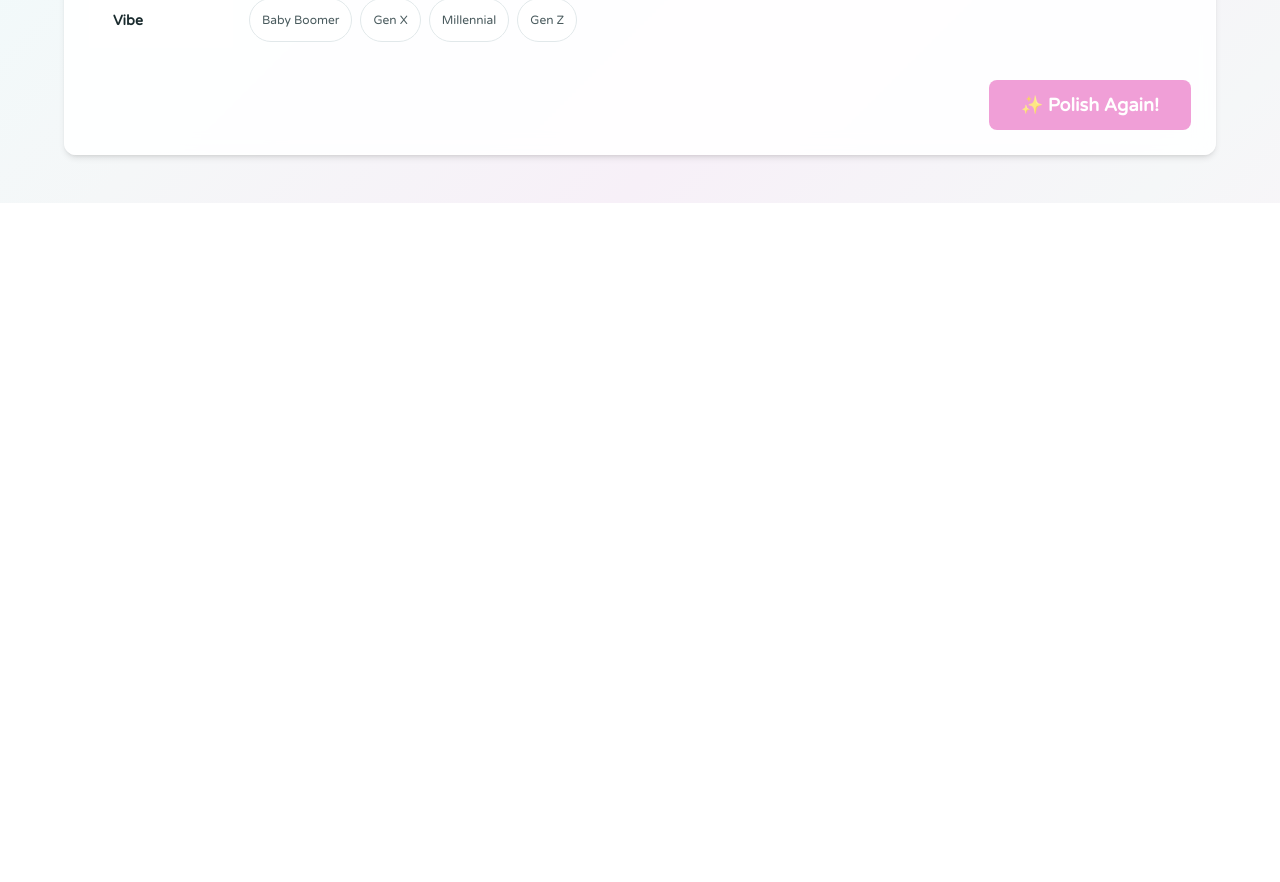
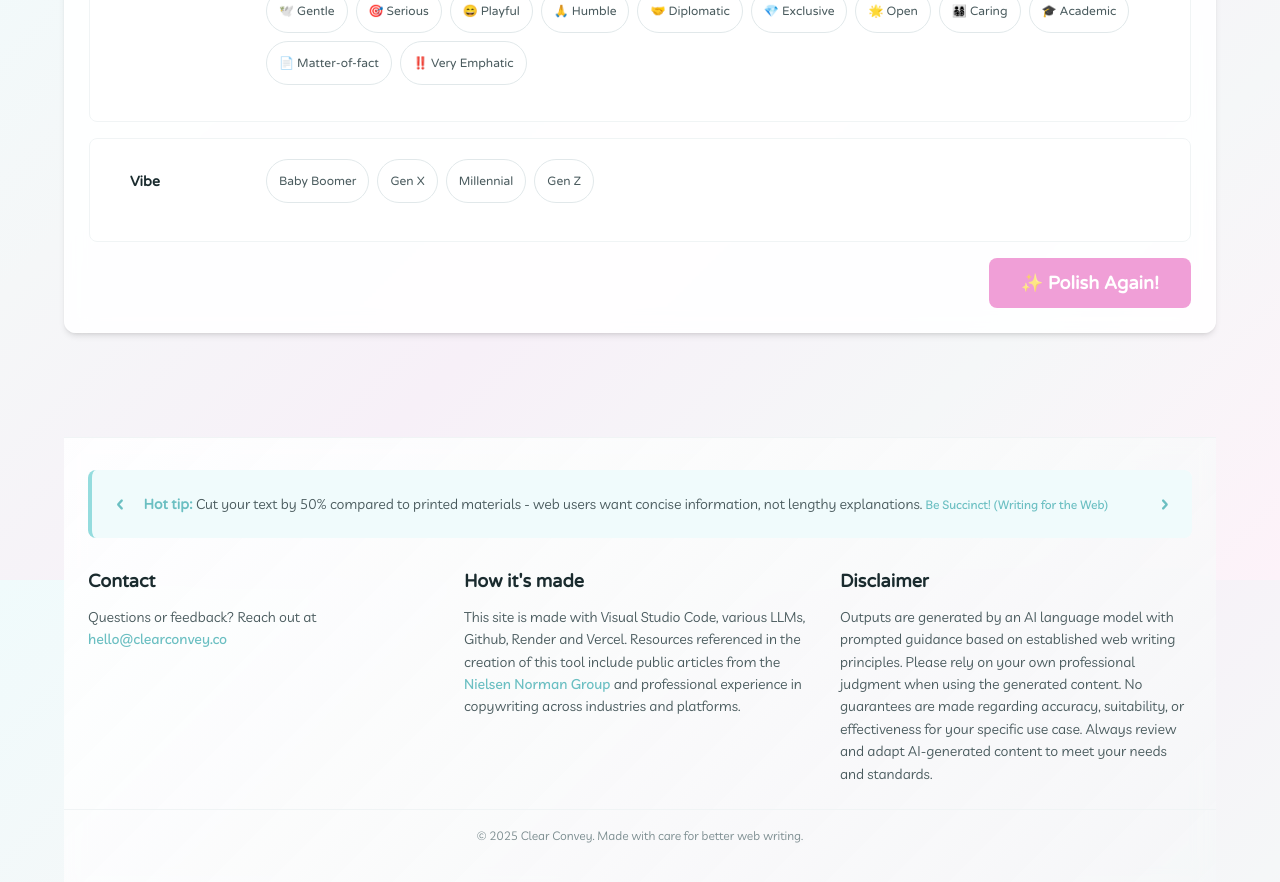
Before and after one commit to cd-space-dot-dot/web-copy-polisher-frontend, a React (Vite) app: page / in a window 1280 px wide. Shown: the part 1820-2702 px from the top of the page. Before the commit the page ends 2023 px from the top, so only its background shows below. Built offline with nearby package versions, Linux system fonts and the light colour scheme; a web font is replaced by a local one.

Commit message:
rearrange slider, add border to chips, add footer

```diff
--- a/src/App.jsx
+++ b/src/App.jsx
@@ -10,6 +10,7 @@ import RevisionHistory from "./components/RevisionHistory";
 import MeshGradientLoader from "./components/MeshGradientLoader";
 import ChipSelector from "./components/ChipSelector";
 import SmartContentDetector from "./components/SmartContentDetector";
+import Footer from "./components/Footer";
 
 export default function App() {
   const [input, setInput] = useState("");
@@ -404,6 +405,9 @@ const calculateChipWeights = (chipState) => {
             >
               ⬆️
             </button>
+
+            {/* Add Footer here */}
+            <Footer />
     </div>
   );
 }
--- a/src/components/ChipSelector.jsx
+++ b/src/components/ChipSelector.jsx
@@ -202,6 +202,7 @@ export default function ChipSelector({ selectedChips, onChipsChange }) {
           : 0;
 
         return (
+          <div className="similarity-slider-container">
             <div key={category.id} className="chip-category">
               <div className="chip-category-label-wrapper">
                 <label className="chip-category-label">{category.label}</label>
@@ -282,6 +283,7 @@ export default function ChipSelector({ selectedChips, onChipsChange }) {
                 </div>
               </div>
             </div>
+          </div>
         );
       })}
     </div>
--- /dev/null
+++ b/src/components/Footer.jsx
@@ -0,0 +1,112 @@
+// src/components/Footer.jsx (The Credits Roll - our closing scene with all the important info)
+
+import React, { useState } from "react";
+import proTipsData from "../data/proTips.json";
+
+export default function Footer() {
+  const [currentTipIndex, setCurrentTipIndex] = useState(0);
+  const proTips = proTipsData.pro_tips;
+  const currentTip = proTips[currentTipIndex];
+
+  const nextTip = () => {
+    setCurrentTipIndex((prev) => (prev + 1) % proTips.length);
+  };
+
+  const prevTip = () => {
+    setCurrentTipIndex((prev) =>
+      prev === 0 ? proTips.length - 1 : prev - 1
+    );
+  };
+
+  // Email protection - simple obfuscation
+  const getProtectedEmail = () => {
+    const user = "hello";
+    const domain = "clearconvey.co";
+    return `${user}@${domain}`;
+  };
+
+  return (
+    <footer className="app-footer">
+      {/* Pro Tips Section */}
+      <div className="footer-tips">
+        <div className="tip-container">
+          <button
+            className="tip-nav-btn tip-nav-prev"
+            onClick={prevTip}
+            aria-label="Previous tip"
+          >
+            ‹
+          </button>
+
+          <div className="tip-content">
+            <strong>Hot tip:</strong> {currentTip.snippet}{" "}
+            <a
+              href={currentTip.url}
+              target="_blank"
+              rel="noopener noreferrer"
+              className="tip-source"
+            >
+              {currentTip.article_title}
+            </a>
+          </div>
+
+          <button
+            className="tip-nav-btn tip-nav-next"
+            onClick={nextTip}
+            aria-label="Next tip"
+          >
+            ›
+          </button>
+        </div>
+      </div>
+
+      {/* Main Footer Content */}
+      <div className="footer-content">
+        <div className="footer-section">
+          <h3>Contact</h3>
+          <p>
+            Questions or feedback? Reach out at{" "}
+            <a
+              href={`mailto:${getProtectedEmail()}`}
+              className="footer-link"
+            >
+              {getProtectedEmail()}
+            </a>
+          </p>
+        </div>
+
+        <div className="footer-section">
+          <h3>How it's made</h3>
+          <p>
+            This site is made with Visual Studio Code, various LLMs, Github, Render and Vercel.
+            Resources referenced in the creation of this tool include public articles from the{" "}
+            <a
+              href="https://www.nngroup.com"
+              target="_blank"
+              rel="noopener noreferrer"
+              className="footer-link"
+            >
+              Nielsen Norman Group
+            </a>{" "}
+            and professional experience in copywriting across industries and platforms.
+          </p>
+        </div>
+
+        <div className="footer-section">
+          <h3>Disclaimer</h3>
+          <p>
+            Outputs are generated by an AI language model with prompted guidance based on
+            established web writing principles. Please rely on your own professional judgment
+            when using the generated content. No guarantees are made regarding accuracy,
+            suitability, or effectiveness for your specific use case. Always review and
+            adapt AI-generated content to meet your needs and standards.
+          </p>
+        </div>
+      </div>
+
+      <div className="footer-bottom">
+        <p>&copy; 2025 Clear Convey. Made with care for better web writing.</p>
+      </div>
+    </footer>
+  );
+}
--- a/src/components/SimilaritySlider.jsx
+++ b/src/components/SimilaritySlider.jsx
@@ -5,8 +5,11 @@ import React from "react";
 export default function SimilaritySlider({ value, onChange }) {
   return (
     <div className="similarity-slider-container">
+      <div className="slider-description">
+        <small>How different should it be?</small>
+      </div>
       <div className="slider-wrapper">
-        <span className="slider-label-left">Keep Original</span>
+        <span className="slider-label-left">More similar</span>
         <input
           type="range"
           className="similarity-slider"
@@ -16,14 +19,11 @@ export default function SimilaritySlider({ value, onChange }) {
           onChange={e => onChange(Number(e.target.value))}
           aria-label="Similarity"
         />
-        <span className="slider-label-right">Polish More</span>
+        <span className="slider-label-right">More different</span>
       </div>
       <div className="slider-value">
         {value}%
       </div>
-      <div className="slider-description">
-        <small>How much do you want to keep the original tone/style?</small>
-      </div>
     </div>
   );
 }
--- a/src/index.css
+++ b/src/index.css
@@ -540,6 +540,14 @@ button:focus {
 }
 
 /* ======= CHIPS SELECTOR COMPONENT ======= */
+.chip-selector-container {
+  width: 100%;
+  padding: var(--space-4);
+  background-color: rgba(255, 255, 255, 0.5);
+  border-radius: var(--radius);
+  border: 1px solid var(--border-light);
+}
+
 .chip-selector {
   margin-top: var(--space-4);
   display: flex;
@@ -1417,3 +1425,154 @@ textarea {
     }
   }
 }
+
+/* Footer Styles */
+.app-footer {
+  margin-top: var(--space-16);
+  background: linear-gradient(135deg,
+    rgba(255, 255, 255, 0.9) 0%,
+    rgba(245, 247, 248, 0.8) 100%);
+  backdrop-filter: blur(10px);
+  border-top: 1px solid var(--border-light);
+  padding: var(--space-8) 0;
+}
+
+/* Pro Tips Section in Footer */
+.footer-tips {
+  max-width: 1200px;
+  margin: 0 auto;
+  padding: 0 var(--space-6);
+  margin-bottom: var(--space-8);
+}
+
+.tip-container {
+  display: flex;
+  align-items: center;
+  gap: var(--space-3);
+  padding: var(--space-4);
+  background-color: var(--primary-bg);
+  border-radius: var(--radius);
+  border-left: 4px solid var(--primary);
+}
+
+.tip-nav-btn {
+  background: none;
+  border: none;
+  color: var(--primary-dark);
+  cursor: pointer;
+  font-size: var(--text-xl);
+  padding: var(--space-2);
+  border-radius: var(--radius-sm);
+  transition: var(--transition);
+  min-height: auto;
+  min-width: auto;
+  font-weight: bold;
+  line-height: 1;
+}
+
+.tip-nav-btn:hover {
+  background-color: var(--primary-light);
+  color: var(--primary-dark);
+  transform: scale(1.1);
+}
+
+.tip-content {
+  flex: 1;
+  font-size: var(--text-sm);
+  line-height: 1.5;
+  color: var(--text-secondary);
+  font-family: var(--font-body);
+}
+
+.tip-content strong {
+  color: var(--primary-dark);
+  font-family: var(--font-ui);
+}
+
+.tip-source {
+  color: var(--primary-dark);
+  text-decoration: none;
+  font-weight: 500;
+  font-size: var(--text-xs);
+  transition: var(--transition);
+}
+
+.tip-source:hover {
+  color: var(--primary);
+  text-decoration: underline;
+}
+
+/* Main Footer Content */
+.footer-content {
+  max-width: 1200px;
+  margin: 0 auto;
+  padding: 0 var(--space-6);
+  display: grid;
+  grid-template-columns: repeat(auto-fit, minmax(300px, 1fr));
+  gap: var(--space-6);
+  margin-bottom: var(--space-6);
+}
+
+.footer-section h3 {
+  font-family: var(--font-headings);
+  font-size: var(--text-lg);
+  color: var(--text-primary);
+  margin-bottom: var(--space-3);
+  font-weight: 600;
+}
+
+.footer-section p {
+  font-size: var(--text-sm);
+  line-height: 1.6;
+  color: var(--text-secondary);
+  margin-bottom: 0;
+}
+
+.footer-link {
+  color: var(--primary-dark);
+  text-decoration: none;
+  font-weight: 500;
+  transition: var(--transition);
+}
+
+.footer-link:hover {
+  color: var(--primary);
+  text-decoration: underline;
+}
+
+.footer-bottom {
+  max-width: 1200px;
+  margin: 0 auto;
+  padding: var(--space-4) var(--space-6);
+  border-top: 1px solid var(--border-light);
+  text-align: center;
+}
+
+.footer-bottom p {
+  font-size: var(--text-xs);
+  color: var(--text-muted);
+  margin: 0;
+  font-family: var(--font-ui);
+}
+
+/* Mobile Responsive */
+@media (max-width: 768px) {
+  .tip-container {
+    flex-direction: column;
+    gap: var(--space-2);
+    text-align: center;
+  }
+
+  .tip-nav-btn {
+    order: 2;
+  }
+
+  .tip-content {
+    order: 1;
+  }
+
+  .footer-content {
+    grid-template-columns: 1fr;
+    gap: var(--space-4);
+  }
+}
```
Lines whose indentation alone changed are shown as unchanged.
